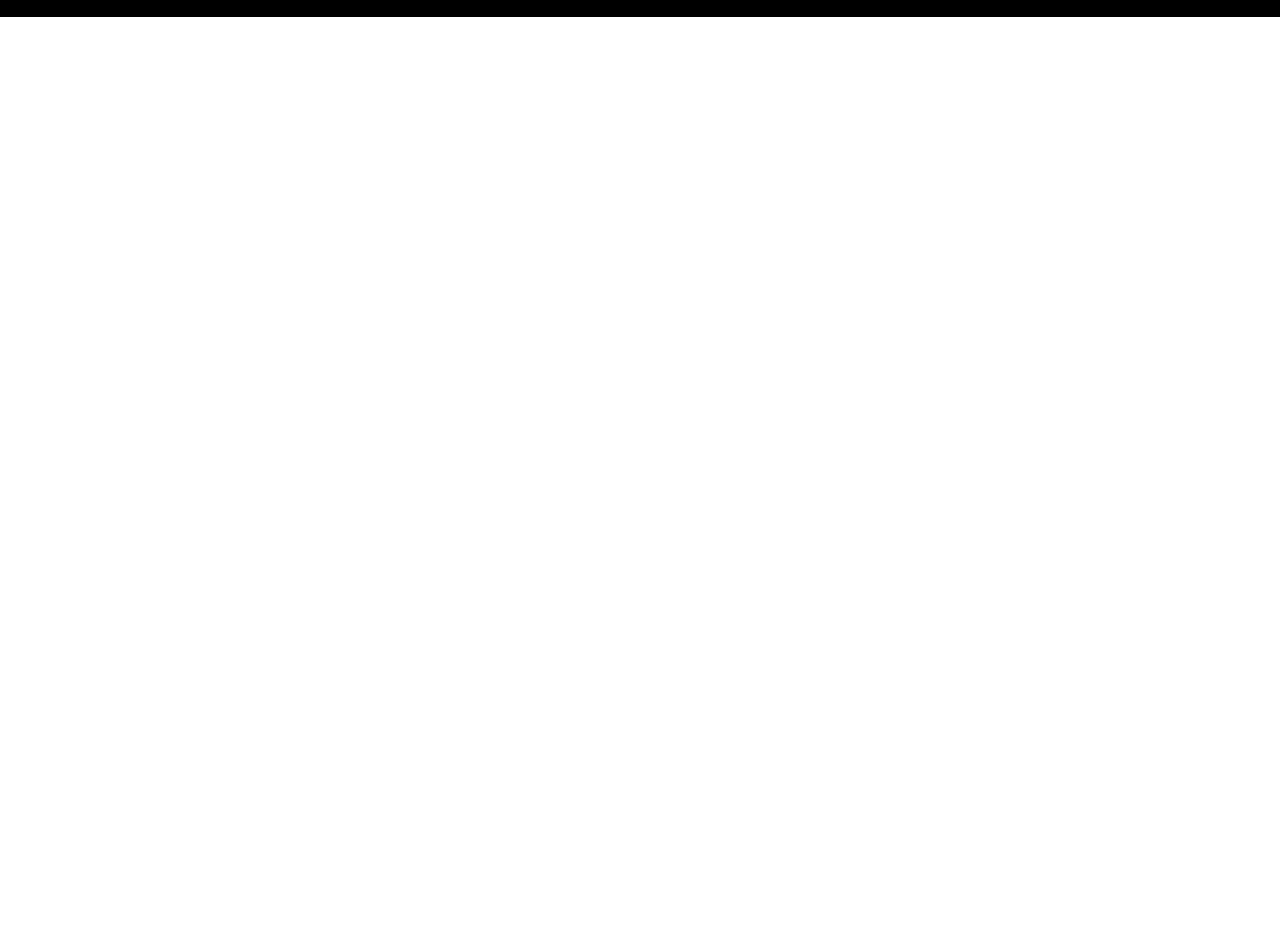
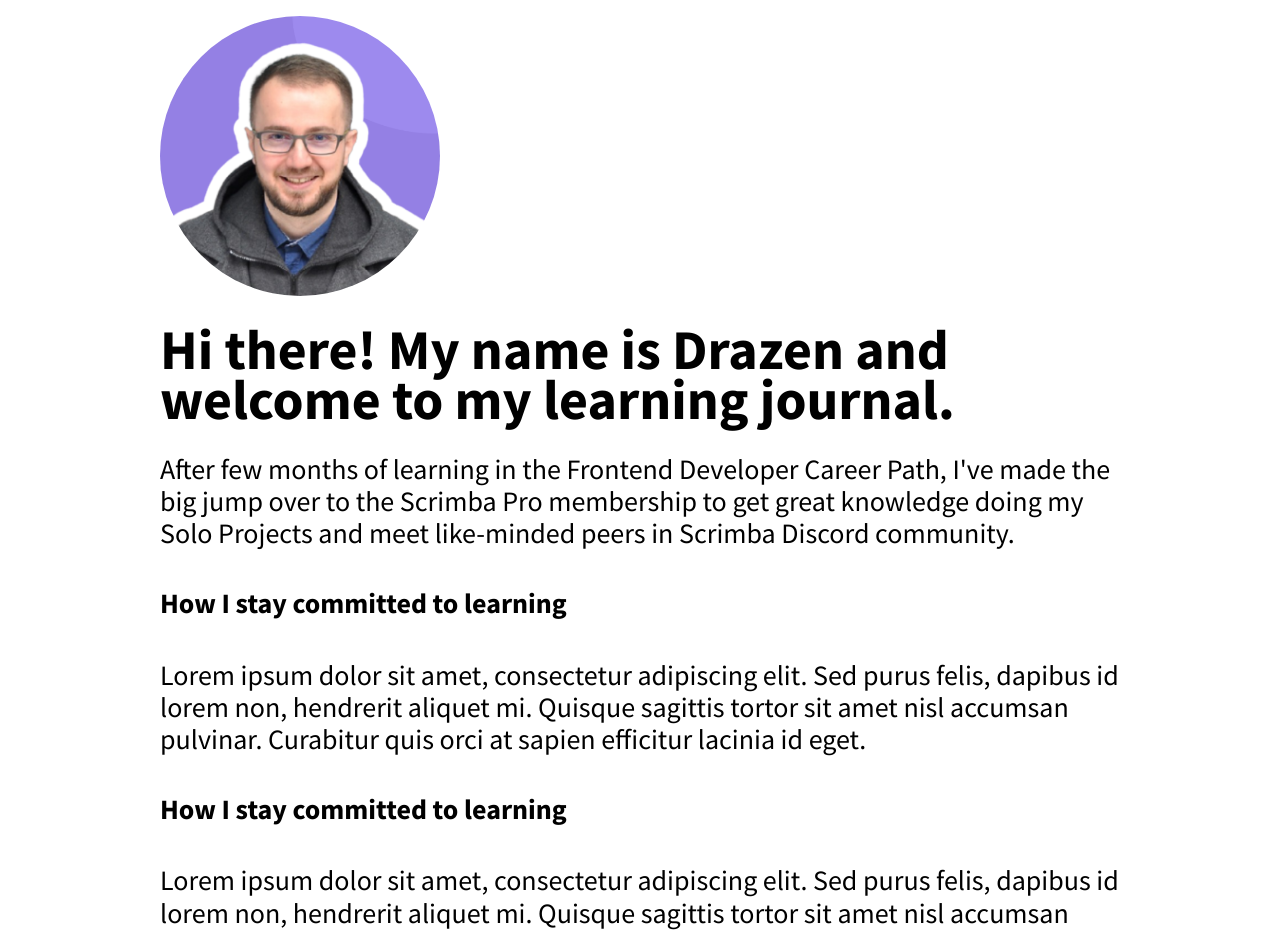
Before and after one commit to Drazen-TheGRC/Learning-Jurnal-Scrimba, a website with bundled scripts: page about.html in a window 1280 px wide. Shown: the part 236-1169 px from the top of the page. Before the commit the page ends 800 px from the top, so only its background shows below. Built offline with nearby package versions, Linux system fonts and the light colour scheme.

Commit message:
add & style: About page

```diff
--- a/about.html
+++ b/about.html
@@ -10,7 +10,7 @@
         <link rel="preconnect" href="https://fonts.gstatic.com" crossorigin>
         <link href="https://fonts.googleapis.com/css2?family=Source+Sans+Pro:wght@400;600;700&display=swap" rel="stylesheet">
         <!-- Title -->
-        <title>My Learning Journal</title>
+        <title>About me</title>
     </head>
     <body>
         <header>
@@ -30,7 +30,20 @@
 
         <main>
             <div id="featured-post-no-bg" class="featured-post-no-bg">
+                <article class="article-post max-width">
 
+                    <img class="about-img" src="./images/avatar.png">
+
+                    <h2 class="heading" >Hi there! My name is Drazen and welcome to my learning journal.</h2>
+                    <p class="intro-paragraph">After few months of learning in the Frontend Developer Career Path, I've made the big jump over to the Scrimba Pro membership to get great knowledge doing my Solo Projects and meet like-minded peers in Scrimba Discord community.</p>
+
+                    <h3 class="heading heading-section" >How I stay committed to learning</h3>
+                    <p class="intro-paragraph">Lorem ipsum dolor sit amet, consectetur adipiscing elit. Sed purus felis, dapibus id lorem non, hendrerit aliquet mi. Quisque sagittis tortor sit amet nisl accumsan pulvinar. Curabitur quis orci at sapien efficitur lacinia id eget.</p>
+
+                    <h3 class="heading heading-section" >How I stay committed to learning</h3>
+                    <p class="intro-paragraph">Lorem ipsum dolor sit amet, consectetur adipiscing elit. Sed purus felis, dapibus id lorem non, hendrerit aliquet mi. Quisque sagittis tortor sit amet nisl accumsan pulvinar. Curabitur quis orci at sapien efficitur lacinia id eget.</p>
+
+                </article>
             </div>
 
             <div id="posts" class="posts">
--- a/css/style.css
+++ b/css/style.css
@@ -183,6 +183,10 @@ a:active{
     margin-top: 1em;
 }
 
+.about-img{
+    width: 10em;
+    border-radius: 50%;
+}
 
 
 
--- a/index.js
+++ b/index.js
@@ -183,3 +183,7 @@ else if(getHtmlFilename() === "post.html"){
     renderPostFeaturedPost()
     renderFewPostGrid()
 }
+else if(getHtmlFilename() === "about.html"){
+
+    renderFewPostGrid()
+}
```
